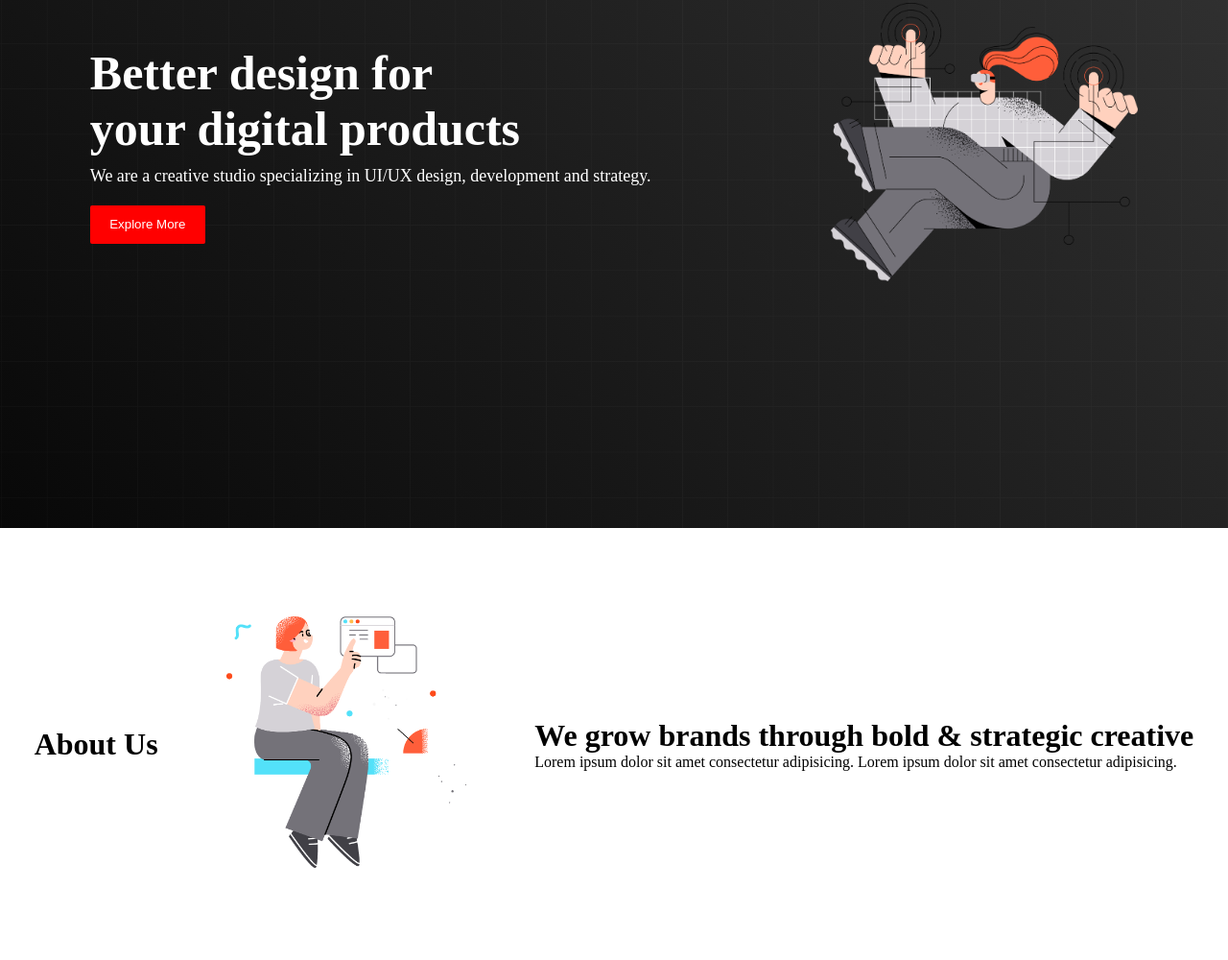
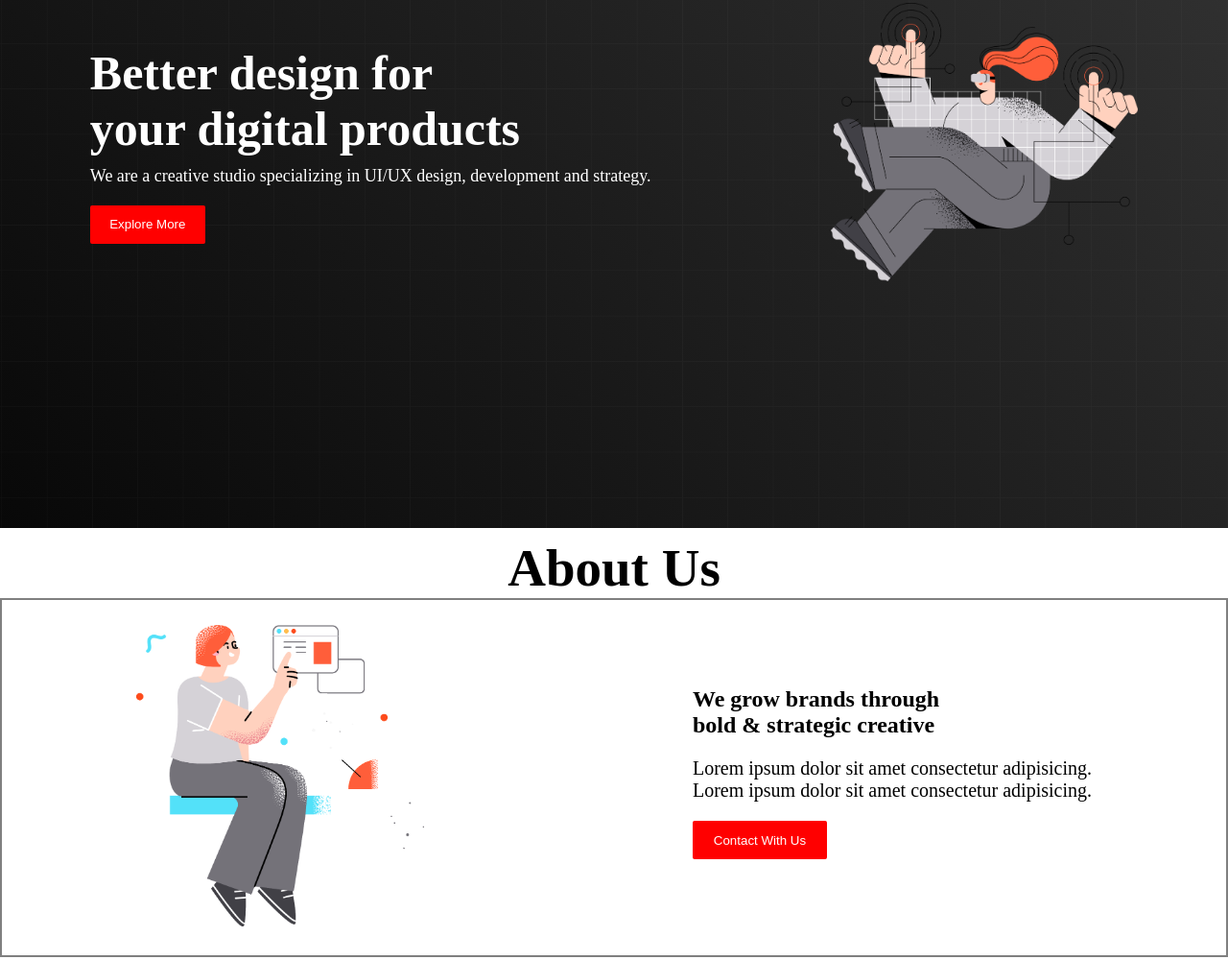
Before and after one commit to codermahbub20/project-test-repo, a plain HTML site: page index.html in a window 1280 px wide. Shown: the part 321-1321 px from the top of the page at 96% size. Drawn offline with Linux system fonts and the light colour scheme.

Commit message:
About sdection done

```diff
--- a/index.html
+++ b/index.html
@@ -45,18 +45,18 @@
     </main>
     <!-- Main Menu Home Page Code end -->
 
+    <h1 class="about-heading">About Us</h1>
     <div class="about-section">
-
-        <h1 class="about-heading">About Us</h1>
         <div class="about-photo">
             <img class="about-section-photo" src="./Photos/section.png" alt="Section Image">
         </div>
 
         <div class="about-content">
-            <h1>We grow brands through
-                bold & strategic creative</h1>
-                <p>Lorem ipsum dolor sit amet consectetur adipisicing.
+            <h2 class="about-content-head">We grow brands through <br>
+                bold & strategic creative</h2>
+                <p class="about-p">Lorem ipsum dolor sit amet consectetur adipisicing. <br>
                     Lorem ipsum dolor sit amet consectetur adipisicing.</p>
+                    <button class="about-btn">Contact With Us </button>
         </div>
     </div>
 
--- a/style.css
+++ b/style.css
@@ -65,21 +65,43 @@
     border: none;
     margin-top: 10px;
     border-radius: 2px;
+    cursor: pointer;
 }
 .banner-img{
     width: 320px;
 }
 .about-section{
     display: flex;
-    height: 450px;
+    height: 370px;
     justify-content: space-around;
     align-items: center;
+    border: 2px solid gray;
 }
 .about-section-photo{
-    width: 250px;
+    width: 300px;
 
 }
 .about-heading{
     text-align: center;
     display: block;
+    margin-top: 10px;
+    font-size: 55px;
 }
+.about-content-head{
+   margin-top: -10px;
+}
+.about-p{
+    font-size: 20px;
+    margin-top: 20px;
+}
+.about-btn{
+    height: 40px;
+    width: 140px;
+    text-align: center;
+    background-color: red;
+    color: white;
+    border: none;
+    margin-top: 20px;
+    border-radius: 2px;
+    cursor: pointer;
+}
```
